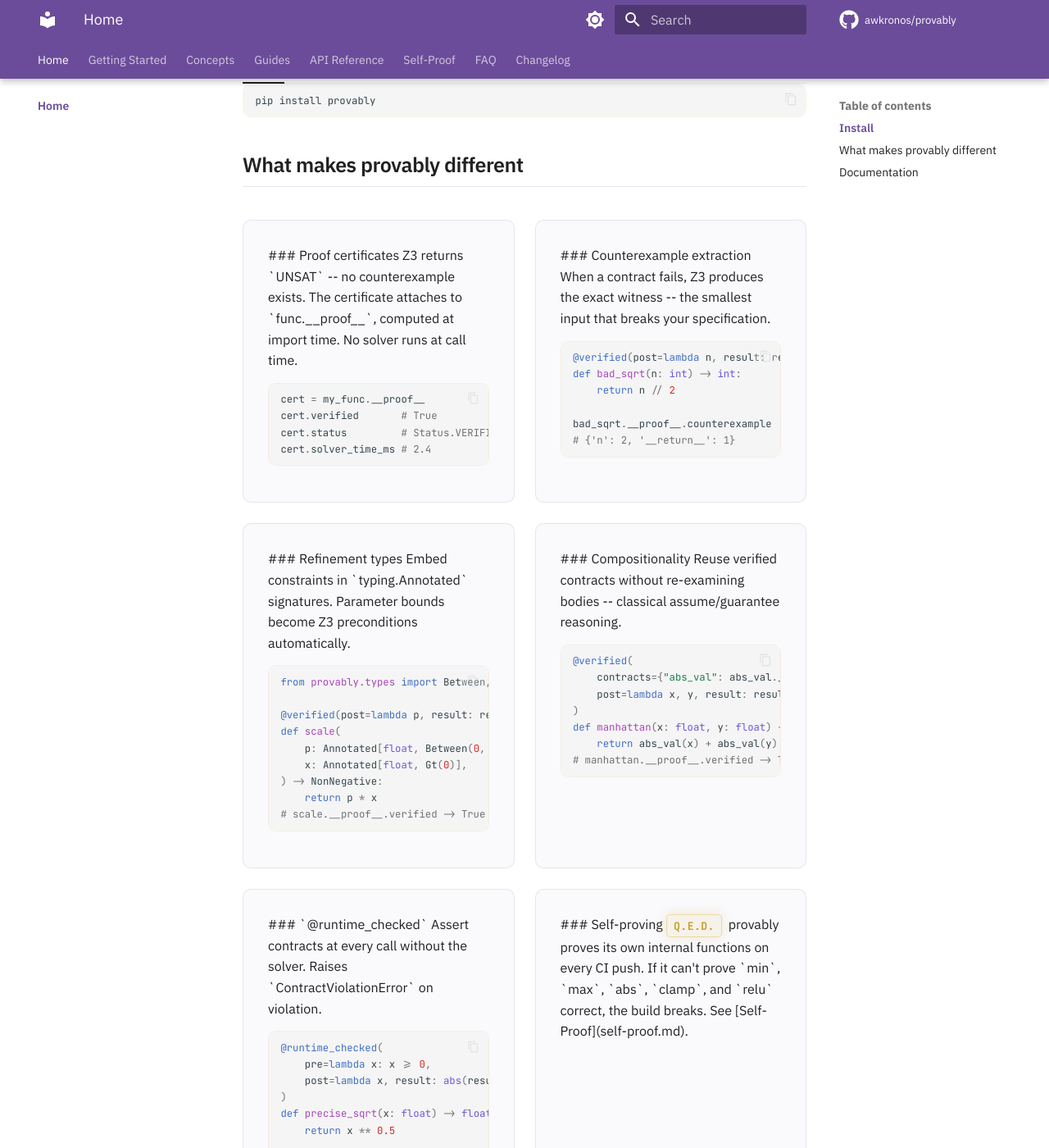
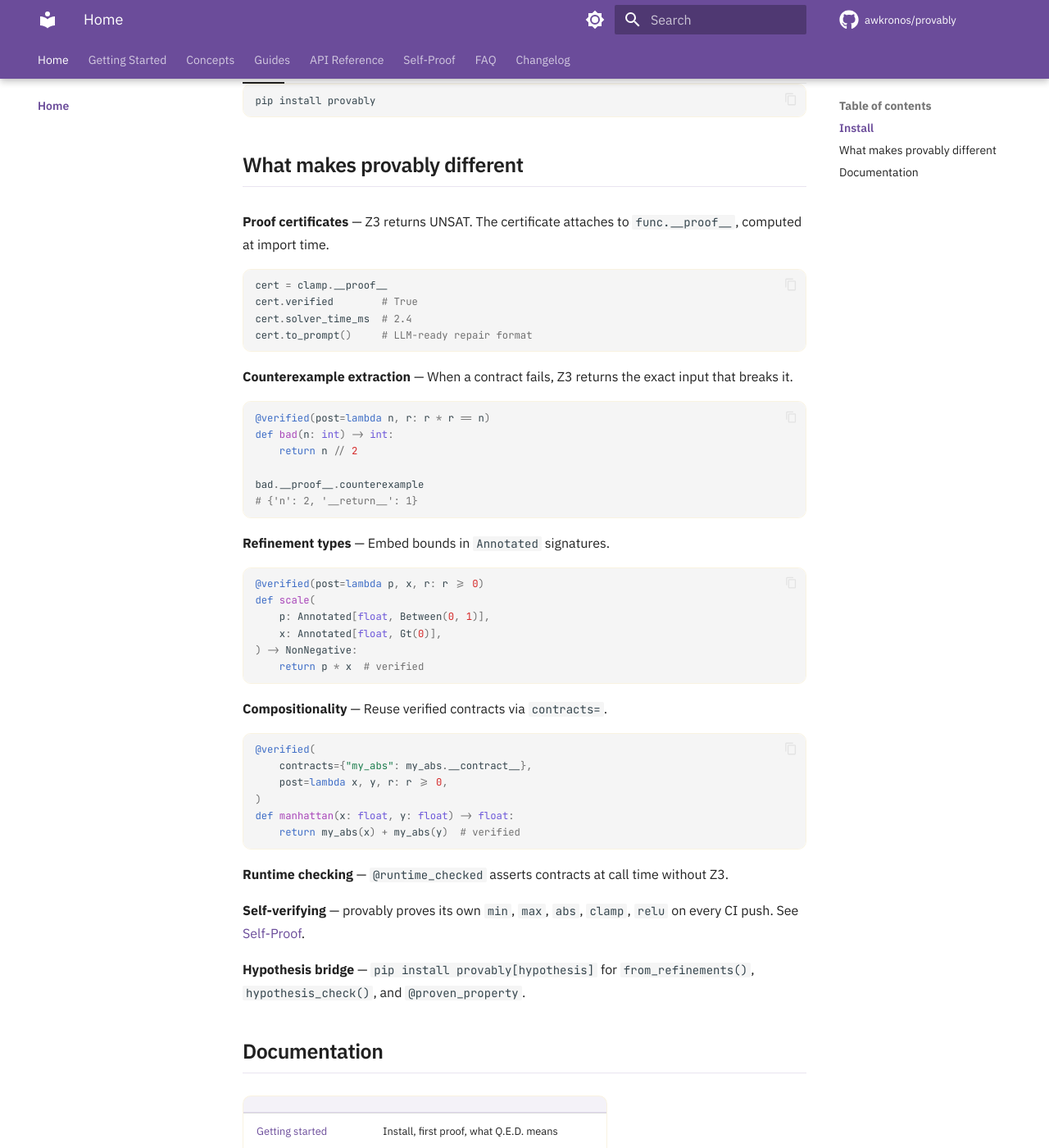
Before and after one commit to awkronos/provably, an MkDocs documentation site: the page built from docs/index.md, in a window 1280 px wide and 1400 px high, scrolled down 1138 px. Shown: the whole window at 82% size. Built offline with MkDocs 1.6.1 and Material for MkDocs 9.7.7, drawn with Linux system fonts in a browser that asks for light colours; comment, search, counter and statistics services are not loaded; some of the changed text lies outside the part shown.

Commit message:
fix: feature cards overflow — replace grid with clean markdown
The 2-column feature-grid caused code blocks to truncate and text to
wrap awkwardly. Replaced with sequential markdown sections — each
feature is a bold heading + 1 sentence + short code block.

Shorter code examples that don't overflow on any screen width.
Removed all raw HTML divs from the feature section.

Co-Authored-By: Claude Opus 4.6 (1M context) <noreply@anthropic.com>

````diff
--- a/docs/index.md
+++ b/docs/index.md
@@ -63,111 +63,53 @@ The contract holds for **every possible input** satisfying the precondition.
 
 ## What makes provably different
 
-<div class="feature-grid">
-
-<div class="feature-card">
-
-### Proof certificates
-
-Z3 returns `UNSAT` -- no counterexample exists. The certificate attaches to `func.__proof__`,
-computed at import time. No solver runs at call time.
+**Proof certificates** — Z3 returns UNSAT. The certificate attaches to `func.__proof__`, computed at import time.
 
 ```python
-cert = my_func.__proof__
-cert.verified       # True
-cert.status         # Status.VERIFIED
-cert.solver_time_ms # 2.4
+cert = clamp.__proof__
+cert.verified        # True
+cert.solver_time_ms  # 2.4
+cert.to_prompt()     # LLM-ready repair format
 ```
 
-</div>
-
-<div class="feature-card">
-
-### Counterexample extraction
-
-When a contract fails, Z3 produces the exact witness -- the smallest input
-that breaks your specification.
+**Counterexample extraction** — When a contract fails, Z3 returns the exact input that breaks it.
 
 ```python
-@verified(post=lambda n, result: result * result == n)
-def bad_sqrt(n: int) -> int:
+@verified(post=lambda n, r: r * r == n)
+def bad(n: int) -> int:
     return n // 2
 
-bad_sqrt.__proof__.counterexample
+bad.__proof__.counterexample
 # {'n': 2, '__return__': 1}
 ```
 
-</div>
-
-<div class="feature-card">
-
-### Refinement types
-
-Embed constraints in `typing.Annotated` signatures. Parameter bounds become
-Z3 preconditions automatically.
+**Refinement types** — Embed bounds in `Annotated` signatures.
 
 ```python
-from provably.types import Between, Gt, NonNegative
-
-@verified(post=lambda p, result: result >= 0)
+@verified(post=lambda p, x, r: r >= 0)
 def scale(
     p: Annotated[float, Between(0, 1)],
     x: Annotated[float, Gt(0)],
 ) -> NonNegative:
-    return p * x
-# scale.__proof__.verified -> True
+    return p * x  # verified
 ```
 
-</div>
-
-<div class="feature-card">
-
-### Compositionality
-
-Reuse verified contracts without re-examining bodies -- classical assume/guarantee reasoning.
+**Compositionality** — Reuse verified contracts via `contracts=`.
 
 ```python
 @verified(
-    contracts={"abs_val": abs_val.__contract__},
-    post=lambda x, y, result: result >= 0,
+    contracts={"my_abs": my_abs.__contract__},
+    post=lambda x, y, r: r >= 0,
 )
 def manhattan(x: float, y: float) -> float:
-    return abs_val(x) + abs_val(y)
-# manhattan.__proof__.verified -> True
+    return my_abs(x) + my_abs(y)  # verified
 ```
 
-</div>
+**Runtime checking** — `@runtime_checked` asserts contracts at call time without Z3.
 
-<div class="feature-card">
+**Self-verifying** — provably proves its own `min`, `max`, `abs`, `clamp`, `relu` on every CI push. See [Self-Proof](self-proof.md).
 
-### `@runtime_checked`
-
-Assert contracts at every call without the solver. Raises `ContractViolationError` on violation.
-
-```python
-@runtime_checked(
-    pre=lambda x: x >= 0,
-    post=lambda x, result: abs(result * result - x) < 1e-9,
-)
-def precise_sqrt(x: float) -> float:
-    return x ** 0.5
-
-precise_sqrt(-1.0)  # raises ContractViolationError
-```
-
-</div>
-
-<div class="feature-card">
-
-### Self-proving
-
-<span class="proof-qed proof-qed--glow">Q.E.D.</span>&nbsp; provably proves its own internal
-functions on every CI push. If it can't prove `min`, `max`, `abs`, `clamp`, and `relu` correct,
-the build breaks. See [Self-Proof](self-proof.md).
-
-</div>
-
-</div>
+**Hypothesis bridge** — `pip install provably[hypothesis]` for `from_refinements()`, `hypothesis_check()`, and `@proven_property`.
 
 ## Documentation
 
````
